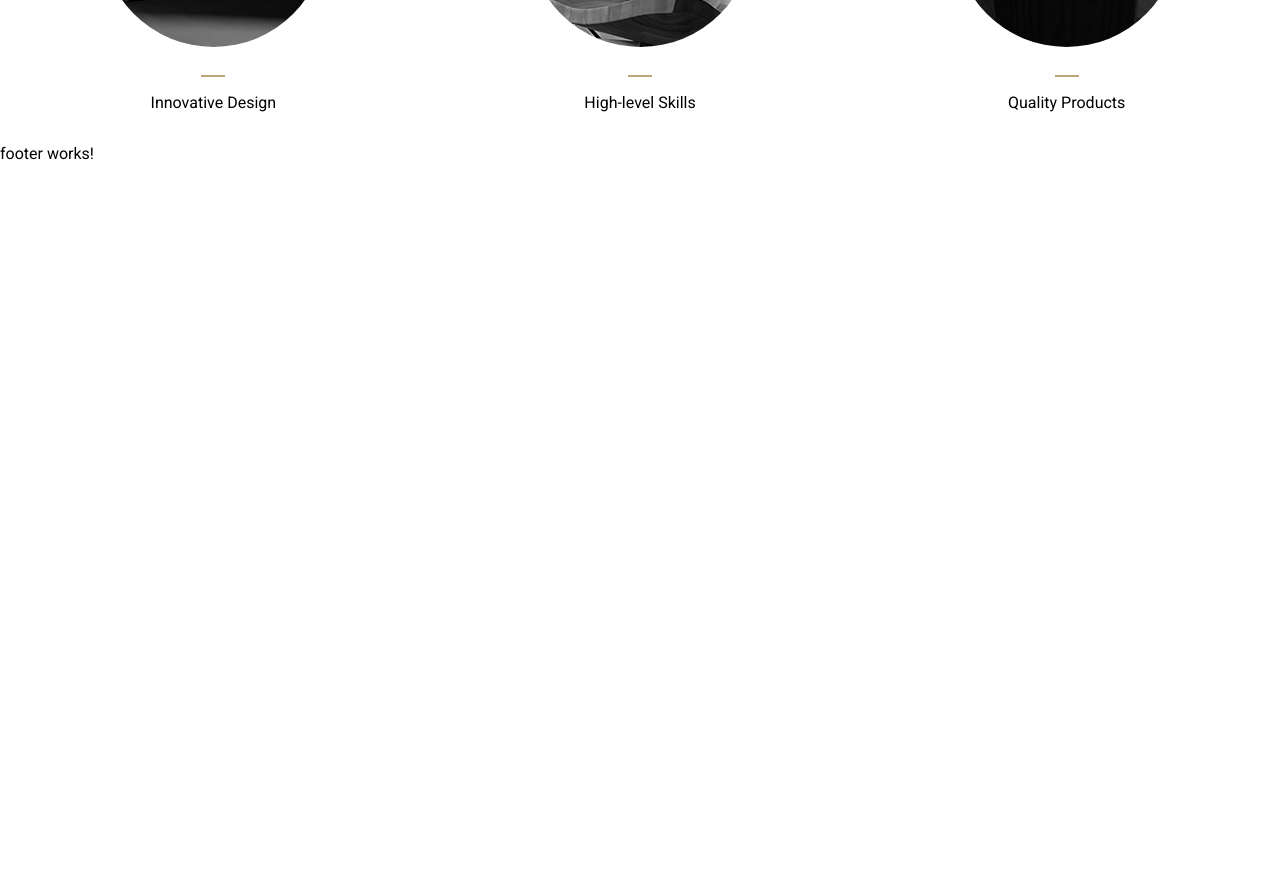
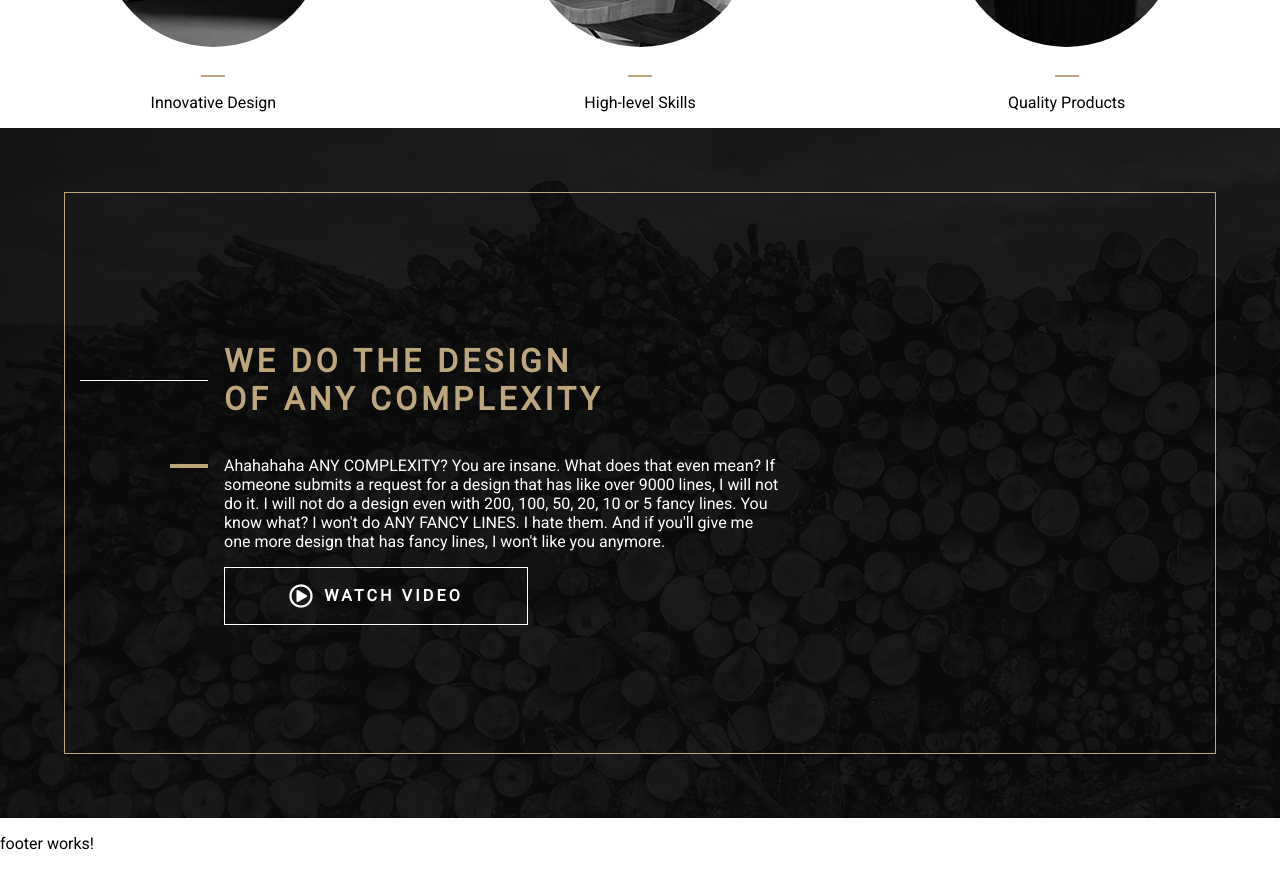
Before and after one commit to FajsiEx/ng-eshop, an Angular app: page / in a window 1280 px wide. Shown: the part 2160-3029 px from the top of the page. Before the commit the page ends 2339 px from the top, so only its background shows below. Built offline with nearby package versions, Linux system fonts and the light colour scheme.

Commit message:
* somewhat finish video section

```diff
--- a/src/app/app.module.ts
+++ b/src/app/app.module.ts
@@ -9,6 +9,7 @@ import { HomeComponent } from './pages/home/home.component';
 import { SectionHeroComponent } from './pages/home/section-hero/section-hero.component';
 import { SectionQualityComponent } from './pages/home/section-quality/section-quality.component';
 import { SectionCategoriesComponent } from './pages/home/section-categories/section-categories.component';
+import { SectionVideoComponent } from './pages/home/section-video/section-video.component';
 @NgModule({
   declarations: [
     AppComponent,
@@ -17,7 +18,8 @@ import { SectionCategoriesComponent } from './pages/home/section-categories/sect
     HomeComponent,
     SectionHeroComponent,
     SectionQualityComponent,
-    SectionCategoriesComponent
+    SectionCategoriesComponent,
+    SectionVideoComponent
   ],
   imports: [
     BrowserModule,
--- a/src/app/pages/home/home.component.html
+++ b/src/app/pages/home/home.component.html
@@ -1,3 +1,4 @@
 <app-section-hero></app-section-hero>
 <app-section-categories></app-section-categories>
 <app-section-quality></app-section-quality>
+<app-section-video></app-section-video>
--- /dev/null
+++ b/src/app/pages/home/section-video/section-video.component.html
@@ -0,0 +1,36 @@
+<div class="section">
+    <div class="inner-block">
+        <div class="container">
+            <div class="text">
+                <div class="title">
+                    <div class="before-line">
+                        <div class="inner"></div>
+                    </div>
+                    <h1>
+                        WE DO THE DESIGN<br>
+                        OF ANY COMPLEXITY
+                    </h1>
+                </div>
+
+                <div class="desc">
+                    <div class="before-line">
+                        <div class="inner"></div>
+                    </div>
+                    <p>
+                        Ahahahaha ANY COMPLEXITY? You are insane. What does that even mean? If someone submits a request for a design that has like over 9000 lines, I will not do it. I will not do a design even with 200, 100, 50, 20, 10 or 5 fancy lines. You know what? I won't do ANY FANCY LINES. I hate them. And if you'll give me one more design that has fancy lines, I won't like you anymore.
+                    </p>
+                </div>
+
+                <div class="link">
+                    <div class="before-line">
+                        <div class="inner"></div>
+                    </div>
+                    <a href="#">
+                        <i class="far fa-play-circle"></i>
+                        <span>WATCH VIDEO</span>
+                    </a>
+                </div>
+            </div>
+        </div>
+    </div>
+</div>
--- /dev/null
+++ b/src/app/pages/home/section-video/section-video.component.scss
@@ -0,0 +1,92 @@
+.section {
+    background: url(/assets/images/section-video/bg.png);
+    padding: 64px;
+
+    color: var(--color-text-inverted);
+
+    .inner-block {
+        border: 1px solid var(--color-accent);
+        padding-top: 128px;
+        padding-bottom: 128px;
+
+        .text {
+            display: flex;
+            justify-content: center;
+            flex-direction: column;
+            width: 60%;
+
+            & > div {
+                display: flex;
+            }
+
+            .before-line {
+                width: 128px;
+                flex-shrink: 0;
+
+                margin-right: 16px;
+
+                display: flex;
+                flex-direction: column;
+                justify-content: center;
+
+                align-items: flex-end;
+            }
+
+            h1 {
+                letter-spacing: .25rem;
+                font-weight: bold;
+            }
+
+            p {
+                color: var(--color-text-inverted-d3);
+            }
+
+            .title {
+                h1 {
+                    width: 100%;
+                    color: var(--color-accent);
+                }
+
+                .inner {
+                    background: var(--color-text-inverted);
+                    width:100%;
+                    height: 1px;
+                }
+            }
+
+            .desc {
+                .before-line {
+                    justify-content: start;
+                }
+                .inner {
+                    background: var(--color-accent);
+                    width:30%;
+                    height: 4px;
+                    margin-top: 24px;
+                }
+            }
+
+            .link {
+                a {
+                    padding: 16px 64px;
+                    color: var(--color-text-inverted);
+                    letter-spacing: .2rem;
+                    font-weight: bold;
+                    text-decoration: none;
+
+                    border: 1px solid var(--color-text-inverted);
+
+                    display: flex;
+                    flex-direction: row;
+                    align-items: center;
+
+                    i {
+                        font-size: 24px;
+                        font-weight: normal;
+                        padding-right: 8px;
+                    }
+                }
+            }
+        }
+    }
+}
--- /dev/null
+++ b/src/app/pages/home/section-video/section-video.component.ts
@@ -0,0 +1,15 @@
+import { Component, OnInit } from '@angular/core';
+
+@Component({
+  selector: 'app-section-video',
+  templateUrl: './section-video.component.html',
+  styleUrls: ['./section-video.component.scss']
+})
+export class SectionVideoComponent implements OnInit {
+
+  constructor() { }
+
+  ngOnInit() {
+  }
+
+}
```
Also changed, not shown: src/assets/images/section-video/bg.png (added), 1 other file (tests, documents, lock files or other folders).
